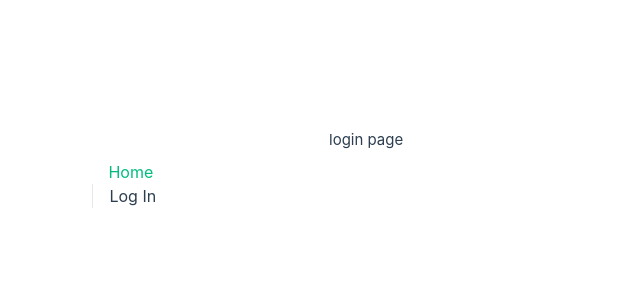
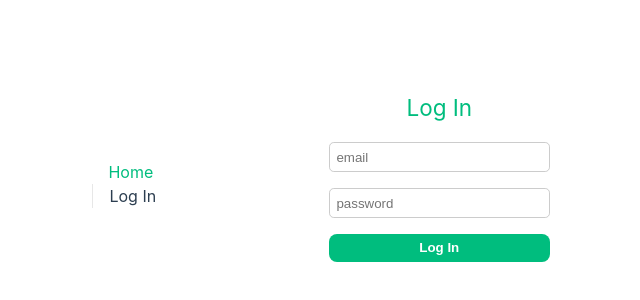
Before and after one commit to kristijan-pajtasev/personal-media-library-vue, a Vue app: page /login in a window 1280 px wide. Shown: the part 224-524 px from the top of the page, without its empty margins (311-951 px from the left). Built offline with nearby package versions, Linux system fonts and the light colour scheme.

Commit message:
log in styling

```diff
--- a/src/components/LogIn.vue
+++ b/src/components/LogIn.vue
@@ -1,15 +1,83 @@
 <template>
-  <div>
-    <div>login page</div>
+  <div class="LogIn">
+    <h2 class="LogIn__title">Log In</h2>
+    <form @submit.prevent="submitHandler">
+      <div>
+        <input class="LogIn__input" type="text" placeholder="email" v-model="email"/>
+      </div>
+      <div>
+        <input class="LogIn__input" type="text" placeholder="password" v-model="password"/>
+      </div>
+      <button class="LogIn__button">Log In</button>
+    </form>
   </div>
 </template>
 
 <script>
 export default {
+  // type inference enabled
+  props: {},
+  mounted() {
+  },
   data() {
-    return {}
+    return {
+      email: "",
+      password: ""
+    }
+  },
+  computed: {},
+  methods: {
+    submitHandler() {
+      const router = this.$router;
+      this.$store.dispatch("user/logIn", {
+        email: this.email,
+        password: this.password
+      }).then(
+          () => {
+            router.push({name: "home"})
+          }
+      )
+    }
   }
 }
 </script>
 
-<style scoped></style>
+<style scoped>
+.LogIn {
+  max-width: 600px;
+  margin: 1rem auto;
+}
+
+.LogIn__title {
+  color: #00bd7e;
+  margin-bottom: 1rem;
+  text-align: center;
+}
+
+.LogIn__input {
+  margin-bottom: 1rem;
+  border: thin solid #ccc;
+  border-radius: 0.3rem;
+  padding: 0.4rem 0.4rem;
+  outline: none;
+  width: 100%;
+}
+
+.LogIn__input:focus {
+  margin-bottom: 1rem;
+  border: thin solid #00bd7e;
+  box-shadow: #ccc 5px 5px 5px;
+}
+
+.LogIn__button {
+  background: #00bd7e;
+  text-align: center;
+  color: white;
+  cursor: pointer;
+  border-radius: 0.5rem;
+  border: none;
+  width: 100%;
+  padding: 0.4rem 0.4rem;
+  font-weight: bold;
+}
+</style>
```
